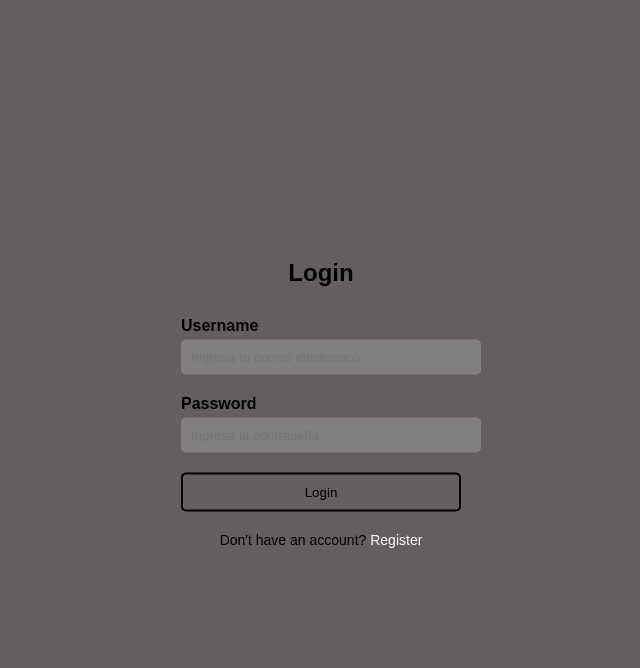
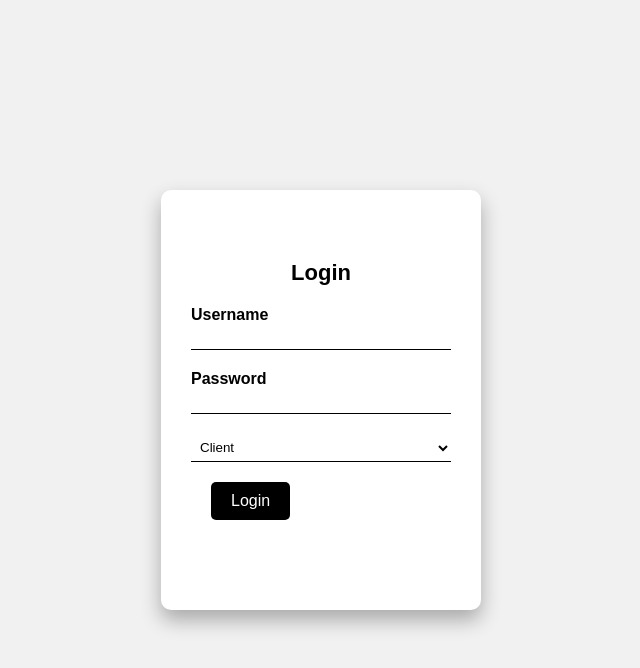
Before and after one commit to manuelquiroz23/1erRepo, a PHP site: page /login.html in a window 1280 px wide. Shown: the top 668 px of the page, without its empty margins (319-959 px from the left). Run offline with PHP 8.4, Linux system fonts and the light colour scheme.

Commit message:
Carga de PHP

```diff
--- a/HTML/CSS/csslogin.css
+++ b/HTML/CSS/csslogin.css
@@ -1,64 +1,67 @@
-body {
+* {
 	margin: 0;
 	padding: 0;
+	box-sizing: border-box;
+  }
+
+  body {
 	font-family: sans-serif;
-	background: hsl(0, 2%, 38%);
+	background: #f1f1f1;
   }
 
   .login-box {
-	width: 280px;
-	position: absolute;
+	width: 320px;
+	height: 420px;
+	background: #fff;
+	color: #000;
 	top: 50%;
 	left: 50%;
-	transform: translate(-50%,-50%);
-	color: #000;
+	position: absolute;
+	transform: translate(-50%, -50%);
+	box-shadow: 0 10px 20px rgba(0, 0, 0, 0.3);
+	border-radius: 10px;
+	padding: 70px 30px;
   }
 
-.login-box h2 {
+  h2 {
+	margin: 0;
+	padding: 0 0 20px;
 	text-align: center;
-	margin-bottom: 30px;
+	font-size: 22px;
   }
 
   .login-box label {
+	margin: 0;
+	padding: 0;
+	font-weight: bold;
 	display: block;
-	font-weight: bold;
-	margin-bottom: 5px;
   }
 
-.login-box input[type="text"],
-.login-box input[type="password"] {
+  .login-box input, .login-box select {
 	width: 100%;
-	padding: 10px;
+	margin-bottom: 20px;
+	padding: 5px;
 	border: none;
-	border-radius: 5px;
-	margin-bottom: 20px;
-	background: rgba(255, 255, 255, 0.2);
-	color: #000;
+	border-bottom: 1px solid #000;
+	background: transparent;
+	outline: none;
   }
 
-.login-box input[type="submit"] {
-	width: 100%;
-	background: none;
-	border: 2px solid #000;
-	padding: 10px;
-	color: #000;
-	border-radius: 5px;
-	cursor: pointer;
-	transition: 0.3s;
-}
-
-.login-box input[type="submit"]:hover {
+  .login-box input[type="submit"], .login-box a {
+	display: inline-block;
 	background: #000;
 	color: #fff;
-}
-
-.login-box p {
-	margin-top: 20px;
-	font-size: 14px;
-	text-align: center;
+	padding: 10px 20px;
+	text-decoration: none;
+	border-radius: 5px;
   }
 
   .login-box a {
-	color: #fff;
-	text-decoration: none;
+	margin-left: 20px;
   }
+
+  .login-box input[type="submit"]:hover, .login-box a:hover {
+	cursor: pointer;
+	background: #ffc107;
+	color: #000;
+  }
--- a/HTML/login.html
+++ b/HTML/login.html
@@ -1,21 +1,31 @@
 <!DOCTYPE html>
-<html lang="es">
-<link rel="stylesheet" href="CSS\csslogin.css">
+<html>
   <head>
     <title>Login</title>
-	<link rel="stylesheet" type="text/css" href="style.css">
+    <link rel="stylesheet" type="text/css" href="CSS/csslogin.css">
   </head>
   <body>
     <div class="login-box">
       <h2>Login</h2>
-		<form>
+      <form id="login-form">
+        <div class="user-box">
 		  <label>Username</label>
-			<input type="text" placeholder="Ingresa tu correo electronico">
+          <input type="text" name="username" required="">
+        </div>
+        <div class="user-box">
 		  <label>Password</label>
-			<input type="password" placeholder="Ingresa la contraseña">
-			<input type="submit" value="Login">
-			<p>Don't have an account? <a href="register.html">Register</a></p>
+          <input type="password" name="password" required="">
+        </div>
+        <div class="user-box">
+          <select name="role" id="role-select">
+            <option value="client">Client</option>
+            <option value="employee">Employee</option>
+            <option value="admin">Admin</option>
+          </select>
+        </div>
+        <a href="pagprincipal.html" onclick="login()">Login</a>
       </form>
     </div>
+    <script src="JavaScript/loginJS.js"></script>
   </body>
 </html>
```
Also changed, not shown: PHP/header.php (added, +37 -0 lines), PHP/pagprincipalphp.php (added, +10 -0 lines), PHP/Includes/login.inc.php (added), PHP/footer.php (added). Lines whose indentation alone changed are shown as unchanged.
